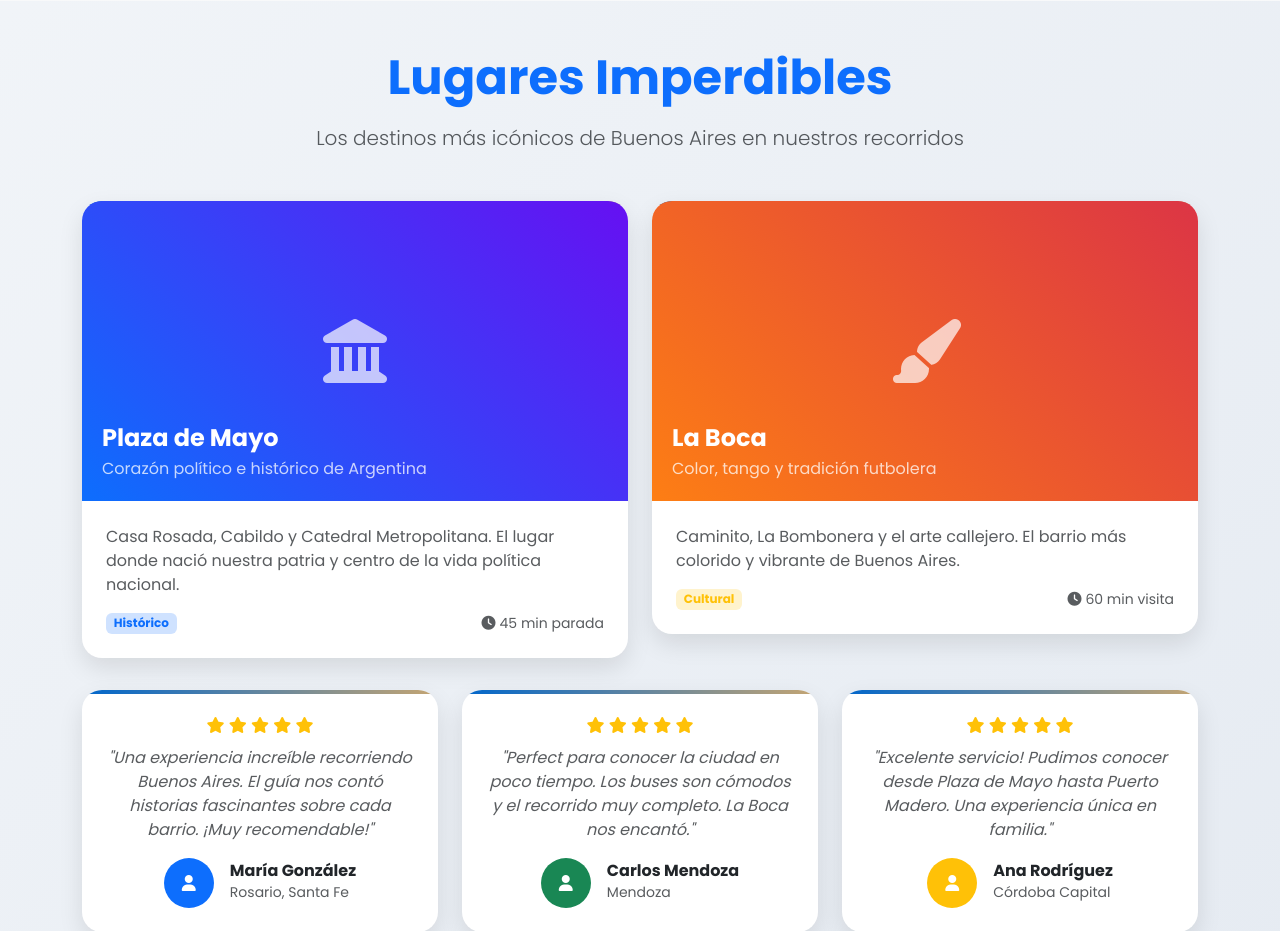
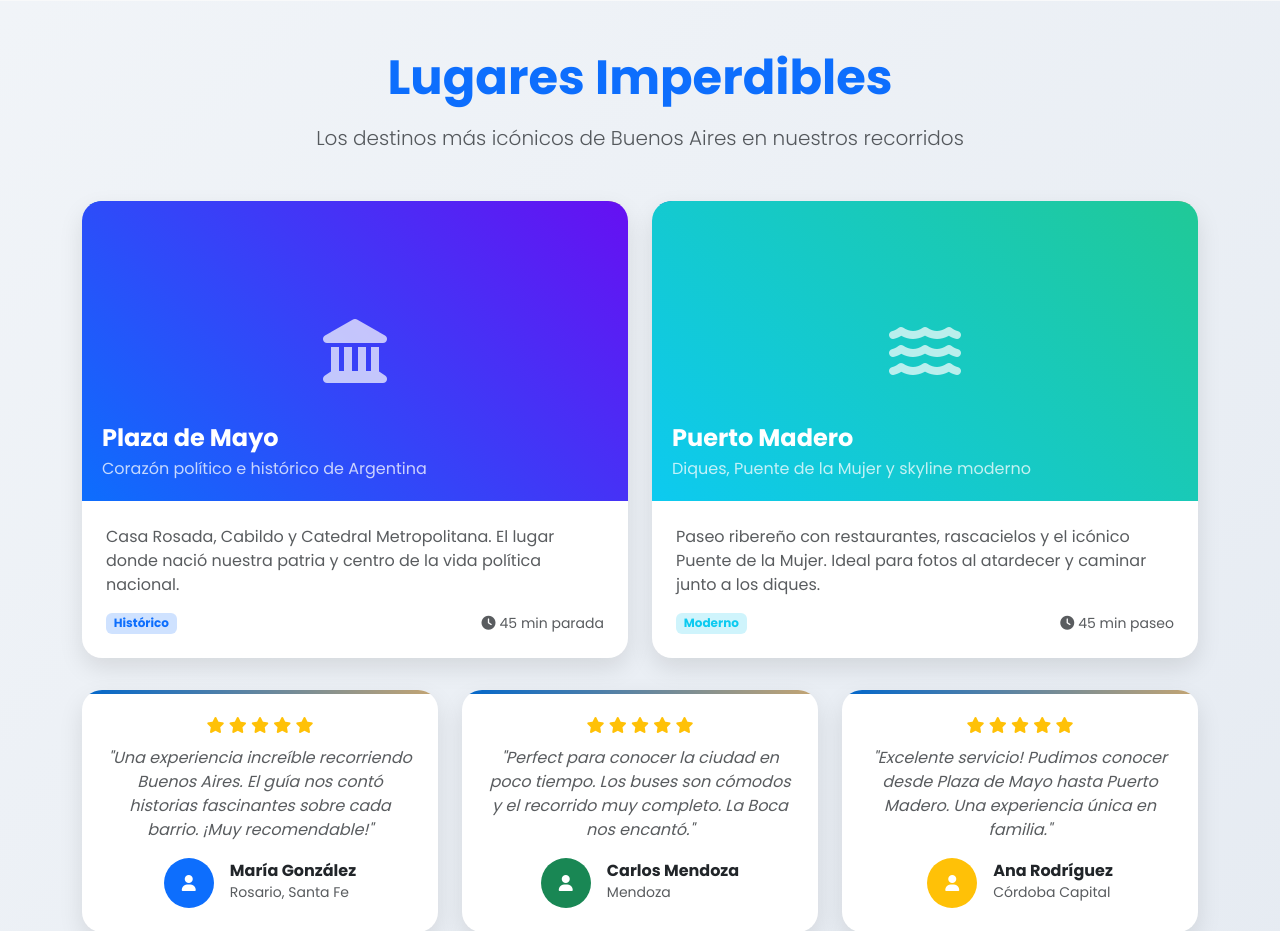
Before and after one commit to Villada-PG3/trabajo-practico-integrador-bus-turistico, a Django app: page / in a window 1280 px wide. Shown: the part 1523-2454 px from the top of the page. Run offline with Django 5.2, Linux system fonts and the light colour scheme; data comes from the database, SQL or seed files in the repository; data that the repository does not hold is empty.

Commit message:
modificacion lugares emblematicos

```diff
--- a/proyecto_desarrollo/busturistico/templates/usuario/inicio.html
+++ b/proyecto_desarrollo/busturistico/templates/usuario/inicio.html
@@ -159,18 +159,18 @@
 
             <div class="col-lg-6 animate-on-scroll" style="animation-delay: 0.2s;">
                 <div class="modern-card overflow-hidden">
-                    <div style="height: 300px; background: linear-gradient(45deg, #fd7e14, #dc3545); position: relative; display: flex; align-items: center; justify-content: center;">
-                        <i class="fas fa-paint-brush text-white" style="font-size: 4rem; opacity: 0.7;"></i>
+                    <div style="height: 300px; background: linear-gradient(45deg, #0dcaf0, #20c997); position: relative; display: flex; align-items: center; justify-content: center;">
+                        <i class="fas fa-water text-white" style="font-size: 4rem; opacity: 0.7;"></i>
                         <div style="position: absolute; bottom: 20px; left: 20px; color: white;">
-                            <h4 class="fw-bold mb-1">La Boca</h4>
-                            <p class="mb-0 opacity-75">Color, tango y tradición futbolera</p>
+                            <h4 class="fw-bold mb-1">Puerto Madero</h4>
+                            <p class="mb-0 opacity-75">Diques, Puente de la Mujer y skyline moderno</p>
                         </div>
                     </div>
                     <div class="p-4">
-                        <p class="text-muted">Caminito, La Bombonera y el arte callejero. El barrio más colorido y vibrante de Buenos Aires.</p>
+                        <p class="text-muted">Paseo ribereño con restaurantes, rascacielos y el icónico Puente de la Mujer. Ideal para fotos al atardecer y caminar junto a los diques.</p>
                         <div class="d-flex justify-content-between align-items-center">
-                            <span class="badge bg-warning-subtle text-warning">Cultural</span>
-                            <small class="text-muted"><i class="fas fa-clock me-1"></i>60 min visita</small>
+                            <span class="badge bg-info-subtle text-info">Moderno</span>
+                            <small class="text-muted"><i class="fas fa-clock me-1"></i>45 min paseo</small>
                         </div>
                     </div>
                 </div>
```
